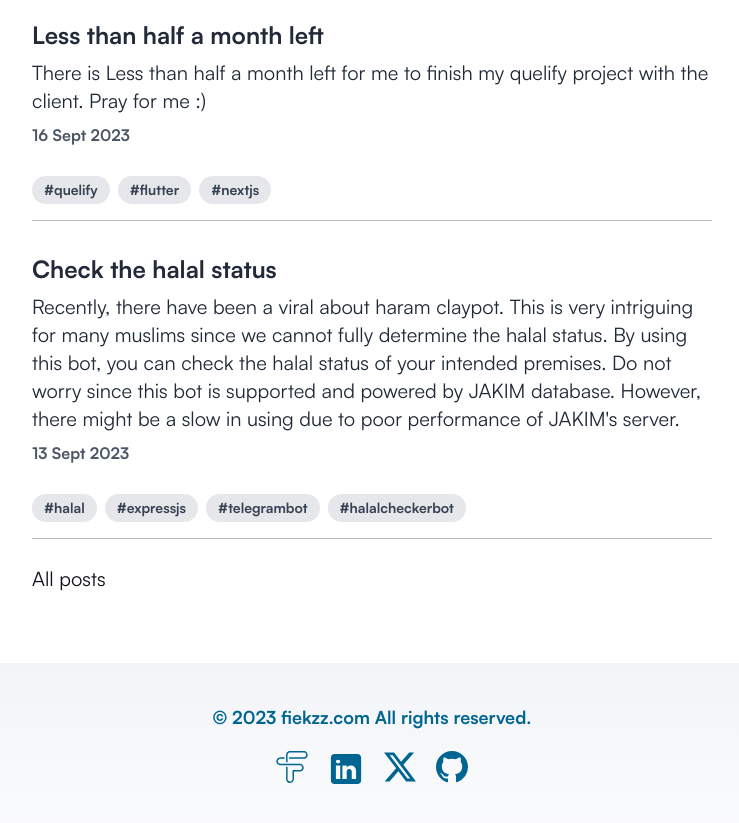
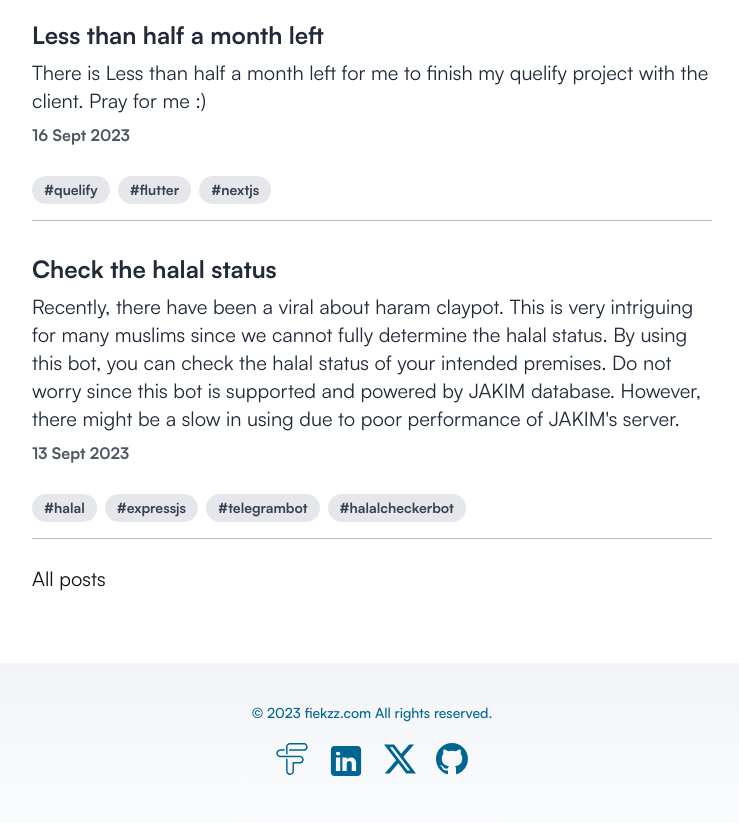
Before and after one commit to fiekzz/fiekzzcom, an Astro site: page / in a window 1280 px wide. Shown: the part 814-1637 px from the top of the page, without its empty margins (268-1007 px from the left). Built offline with nearby package versions, Linux system fonts and the light colour scheme; Astro itself is replaced by a stand-in of ours; some icons are missing.

Commit message:
💅🏻 Footer styles

```diff
--- a/src/components/Footer.astro
+++ b/src/components/Footer.astro
@@ -6,7 +6,7 @@ const today = new Date();
 ---
 
 <footer>
-  <h3 class="text-LPrimary font-semibold text-lg">
+  <h3 class="text-LPrimary font-medium text-sm">
     &copy; {today.getFullYear()} fiekzz.com All rights reserved.
   </h3>
   <div class="social-links">
```
